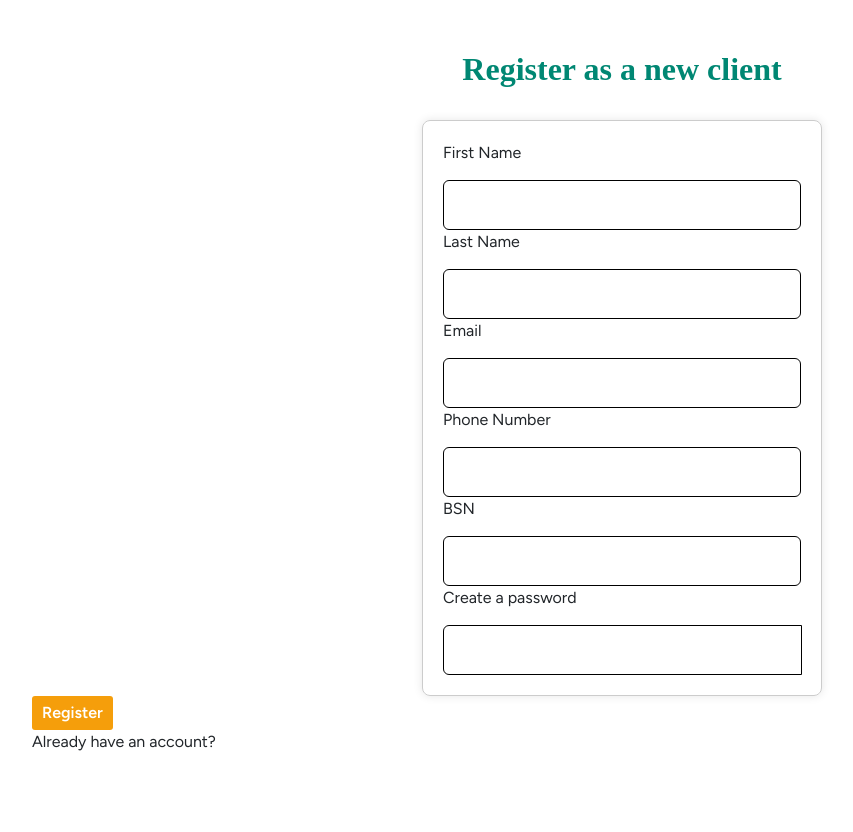
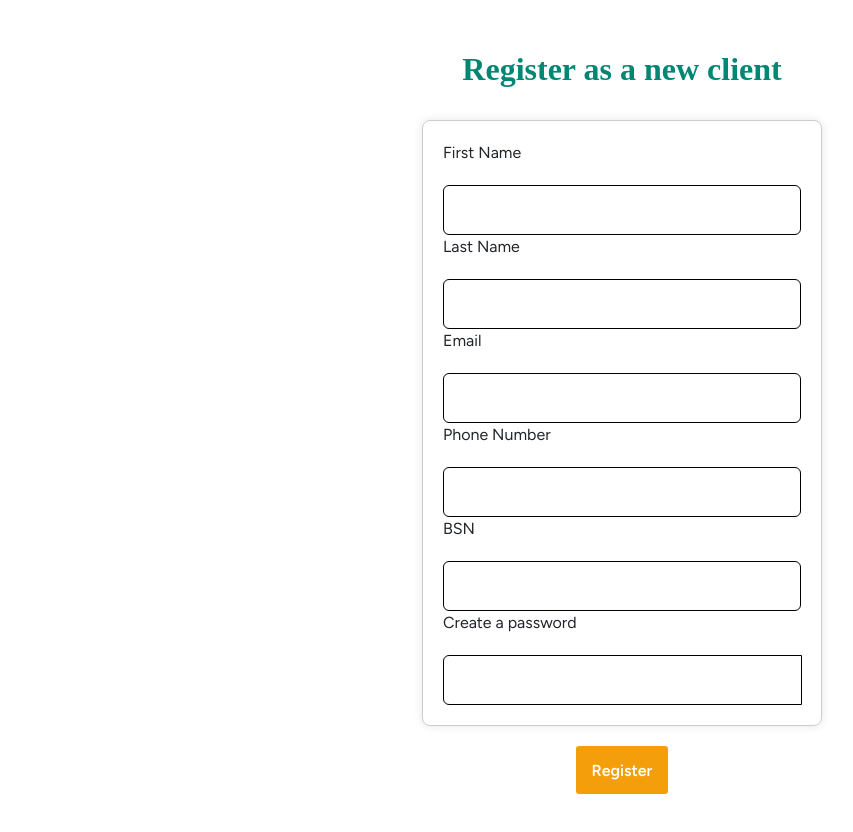
Before and after one commit to Dawoodikram482/Code_Generation_Frontend, a Vue app: page /Registration in a window 1280 px wide. Shown: the part 500-1332 px from the top of the page, without its empty margins (18-871 px from the left). Before the commit the page ends 1254 px from the top, so only its background shows below. Built offline with nearby package versions, Linux system fonts and the light colour scheme; what quasar would draw is missing.

Commit message:
fixing styling for registration button so stupid

```diff
--- a/src/components/Authentication/Registration.vue
+++ b/src/components/Authentication/Registration.vue
@@ -7,17 +7,22 @@
               </div>
     <br>
               <form class="registration-form">
+
                 <label class="form-field" for="inputFirstName">First Name</label>
-                <input id="inputFirstName" v-model="firstName" type="text" class="form-control bg-white border border-black rounded-sm focus:outline-none focus:ring-0 focus:border-black h-10 w-full" />
+                <input id="inputFirstName" v-model="firstName" @input="validateFirstName" type="text" class="form-control bg-white border border-black rounded-sm focus:outline-none focus:ring-0 focus:border-black h-10 w-full" />
+                <span v-if="firstNameError" class="error-message">{{ firstNameError }}</span>
 
                 <label class="form-field" for="inputLastName">Last Name</label>
-                <input id="inputLastName" v-model="lastName" type="text" class="form-control bg-white border border-black rounded-sm focus:outline-none focus:ring-0 focus:border-black h-10 w-full" />
+                <input id="inputLastName" v-model="lastName" @input="validateLastName" type="text" class="form-control bg-white border border-black rounded-sm focus:outline-none focus:ring-0 focus:border-black h-10 w-full" />
+                <span v-if="lastNameError" class="error-message">{{ lastNameError }}</span>
 
                 <label class="form-field" for="inputEmail">Email</label>
-                <input id="inputEmail" v-model="email" type="text" class="form-control bg-white border border-black rounded-sm focus:outline-none focus:ring-0 focus:border-black h-10 w-full" />
+                <input id="inputEmail" v-model="email" @input="validateEmail" type="text" class="form-control bg-white border border-black rounded-sm focus:outline-none focus:ring-0 focus:border-black h-10 w-full" />
+                <span v-if="emailError" class="error-message">{{ emailError }}</span>
 
                 <label class="form-field" for="inputPhoneNumber">Phone Number</label>
-                <input id="inputPhoneNumber" v-model="phoneNumber" type="text" class="form-control bg-white border border-black rounded-sm focus:outline-none focus:ring-0 focus:border-black h-10 w-full" />
+                <input id="inputPhoneNumber" v-model="phoneNumber" @input="validatePhoneNumber" type="number" class="form-control bg-white border border-black rounded-sm focus:outline-none focus:ring-0 focus:border-black h-10 w-full" />
+                <span v-if="phoneNumberError" class="error-message">{{ phoneNumberError }}</span>
 
                 <label class="form-field" for="inputBSN">BSN</label>
                 <input id="inputBSN" v-model="bsn" type="text" class="form-control bg-white border border-black rounded-sm focus:outline-none focus:ring-0 focus:border-black h-10 w-full" />
@@ -29,12 +34,11 @@
                   </div>
                 </div>
               </form>
-                <div class="button-container">
-                  <button class="registerButton" name="registerButton" id="registerButton" @click="register" type="submit">Register
-                  </button>
-                  <br>
-                  <p href="/login">Already have an account? <a @click="login" class="text-white-50 items-center fw-bold">Log In</a></p>
-                </div>
+
+              <div class = button-container>
+                <button class="registerButton" :disabled="!isFormValid" name="registerButton" id="registerButton" @click="register" type="submit">Register
+                </button>
+              </div>
 
   </section>
   <popup v-if="showPopup" :show="showPopup" @close="showPopup = false" />
@@ -62,9 +66,21 @@ export default {
       loading: false,
       showPopup: false
     };
+
   },
+
+  computed: {
+    isFormValid() {
+      return this.firstName && this.lastName && this.email && this.password && this.bsn && this.phoneNumber;
+    }
+  },
+
   methods: {
     async register() {
+      if (!this.isFormValid) {
+        this.errorMessage = 'Please fill in all fields.';
+        return;
+      }
       this.loading = true;
       this.errorMessage = '';
       try {
@@ -97,11 +113,28 @@ export default {
         this.loading = false;
       }
     },
+    validateFirstName() {
+      const regex = /^[A-Za-z]+$/;
+      this.firstNameError = !regex.test(this.firstName) ? 'First name cannot contain numbers or special characters' : '';
+    },
+    validateLastName() {
+      const regex = /^[A-Za-z]+$/;
+      this.lastNameError = !regex.test(this.lastName) ? 'Last name cannot contain numbers or special characters' : '';
+    },
+
     validateEmail(email) {
       const re = /^[^\s@]+@[^\s@]+\.[^\s@]+$/;
       return re.test(email);
-    }
+    },
+
+    validatePhoneNumber() {
+      const regex = /^[0-9]+$/;
+      this.phoneNumberError = !regex.test(this.phoneNumber) ? 'Phone number must be numeric' : ''; },
+
+
   }
+
+
 };
 </script>
 
@@ -115,7 +148,9 @@ export default {
 }
 
 .button-container {
-  margin: 0 auto;
+  padding-top: 20px;
+  height: 200px;
+  text-align: center;
 }
 .registration-form {
   max-width: 400px; /* Set the maximum width for the form */
@@ -126,14 +161,19 @@ export default {
   box-shadow: 0 0 10px rgba(0, 0, 0, 0.1); /* Optional: Add a shadow for better appearance */
 }
 .form-field {
-  margin-bottom: 15px;
+  margin-bottom: 20px;
 }
+
+.form
 
 body, #app {
   display: block;
 }
 
 .registerButton {
+  padding: 0.8rem 1rem 0.7rem;
+  cursor: pointer;
+  text-transform: capitalize;
   background-color: #f59e0b;
   font-weight: 600;
   margin: 0 auto;
--- a/src/views/RegistrationSuccessful.vue
+++ b/src/views/RegistrationSuccessful.vue
@@ -2,7 +2,7 @@
   <div class="container">
     <div class="message">
       <h2>Registration <span class="highlight">successful</span></h2>
-      <p>Your account is under processed</p>
+      <p>Your account is under process. Please Wait.</p>
     </div>
   </div>
 </template>
```
